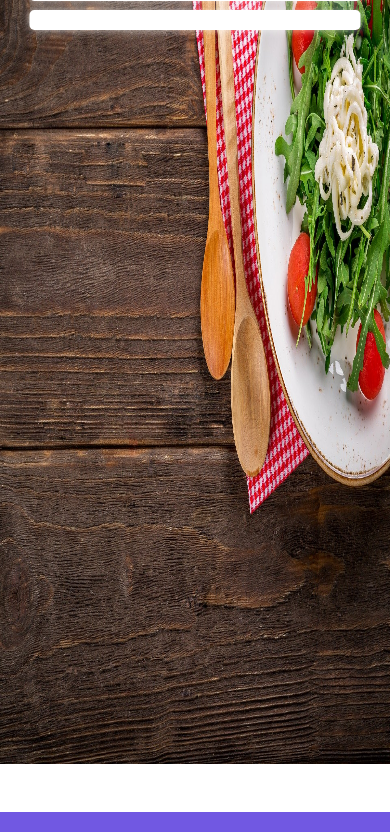
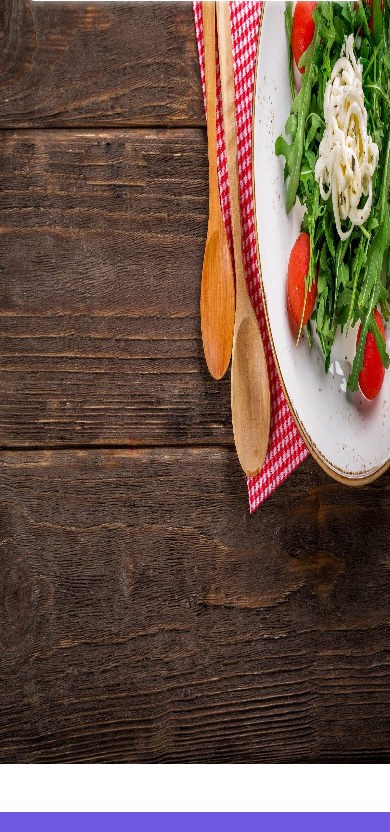
Before and after one commit to Pranav-57/Fast_N_Speedy.github.io, a plain HTML site: page index.html in a window 390 px wide. Shown: the part 80-912 px from the top of the page. Drawn offline with nearby package versions, Linux system fonts and the light colour scheme.

Commit message:
Update style.css

```diff
--- a/style.css
+++ b/style.css
@@ -285,7 +285,7 @@ button:focus{
         left: 50%;
         background-color: white;
         transform: translateX(-50%);
-        padding: 10px 0px;
+        padding: 0px;
         border-radius: 5px;
         overflow: hidden;
         box-shadow: 0 0 10px rgba(255, 255, 255, 0.726);
```
